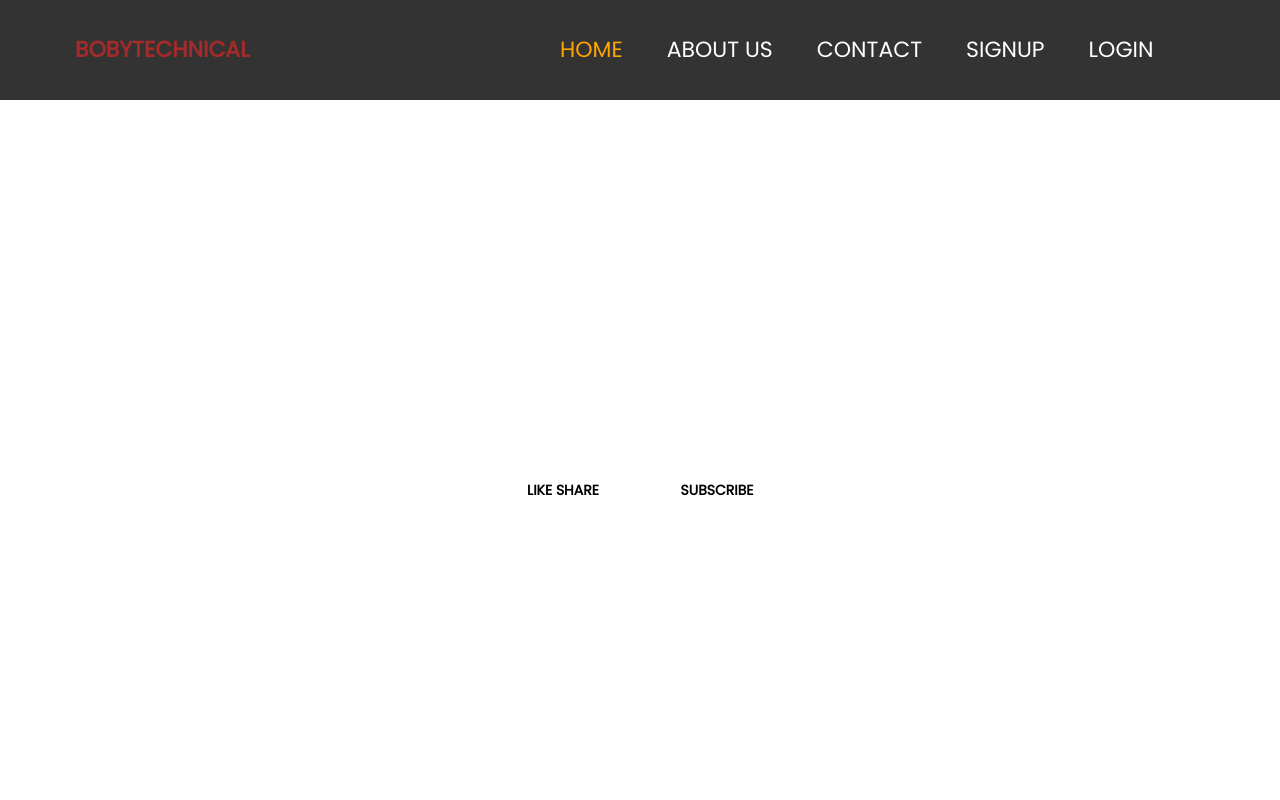
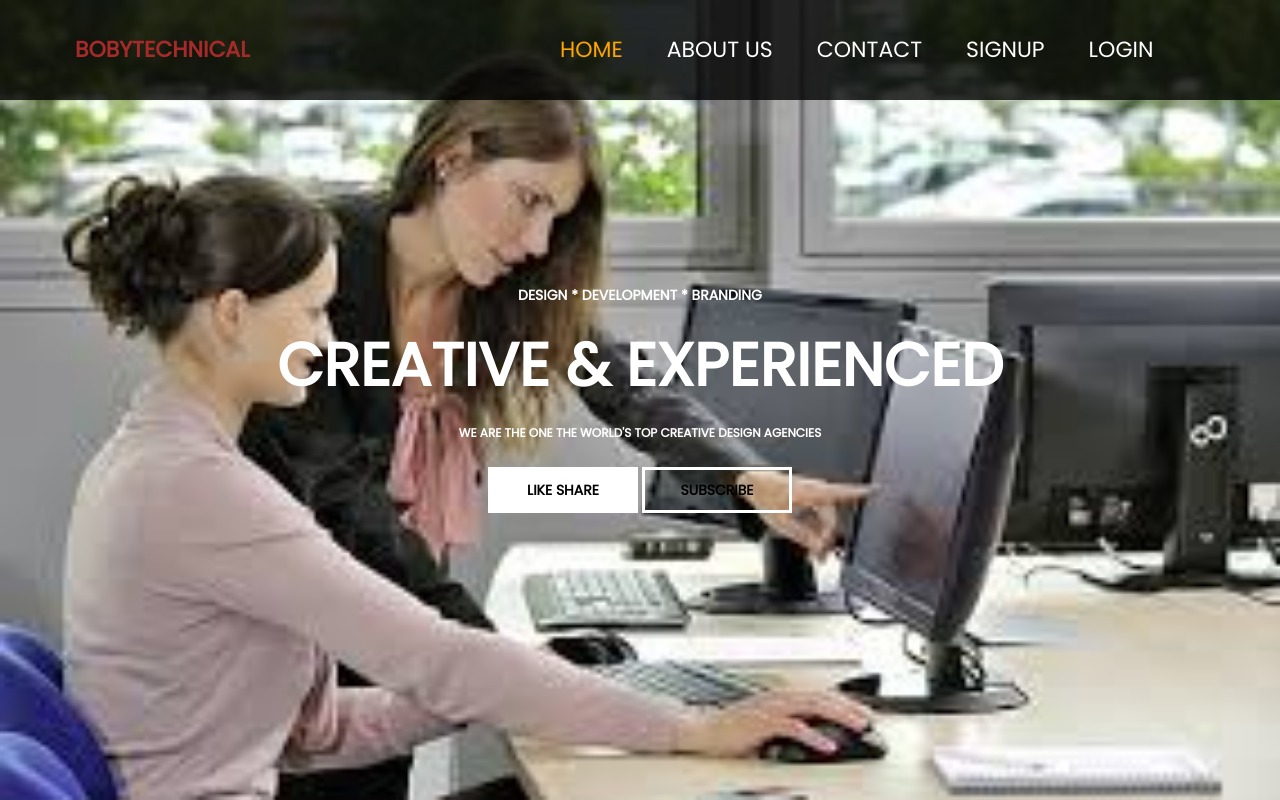
Before and after one commit to Boby-Singh/my_wabsite, a plain HTML site: page index.html in a window 1280 px wide. Drawn offline with Linux system fonts and the light colour scheme.

Commit message:
Update style.css

```diff
--- a/style.css
+++ b/style.css
@@ -4,7 +4,7 @@
 }
 
 .bgimg {
-    background-image: url("img/images.jpeg");
+    background-image: url("images.jpeg");
     background-size: 100% 100%;
     width: 100%;
     height: 100vh;
```
